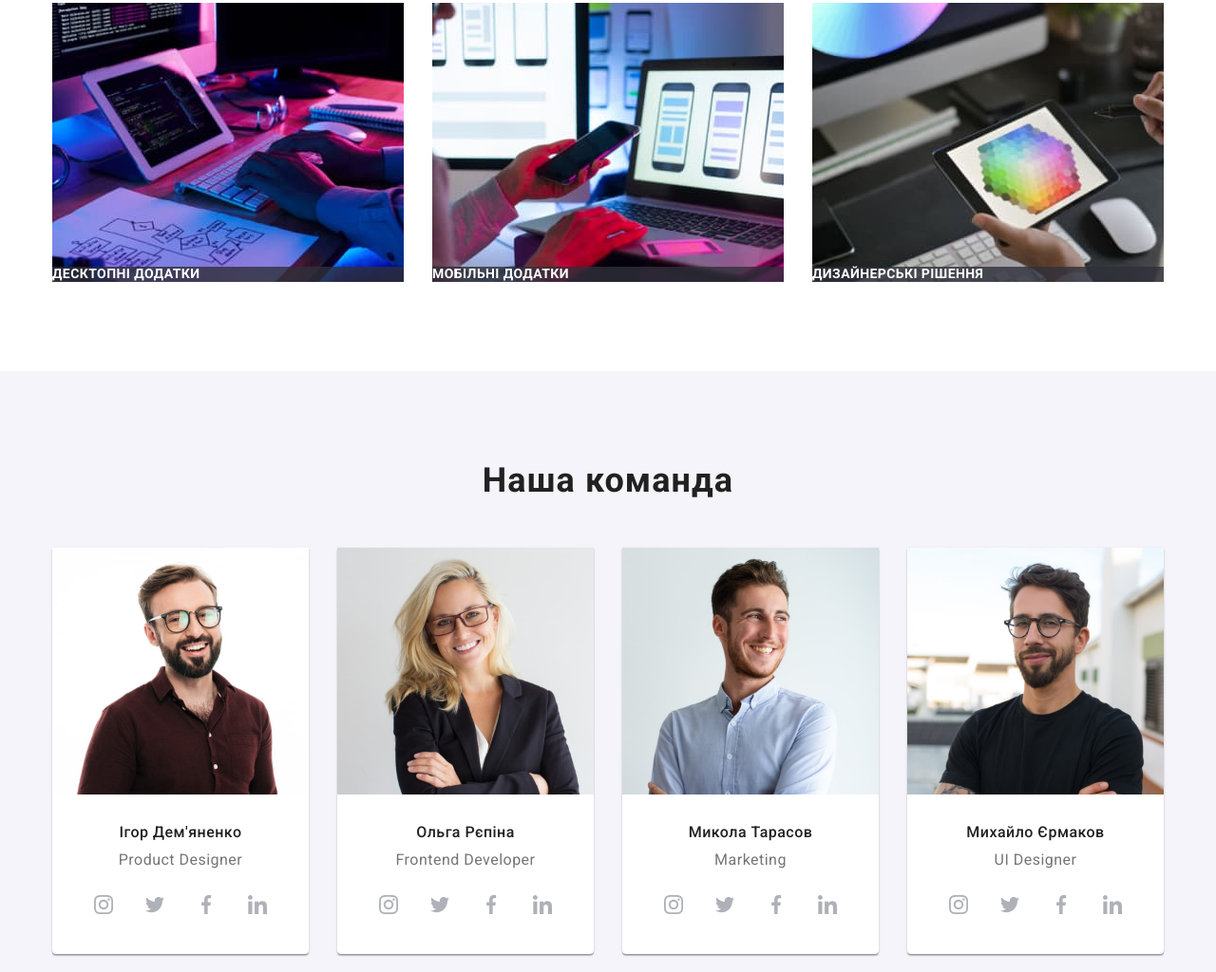
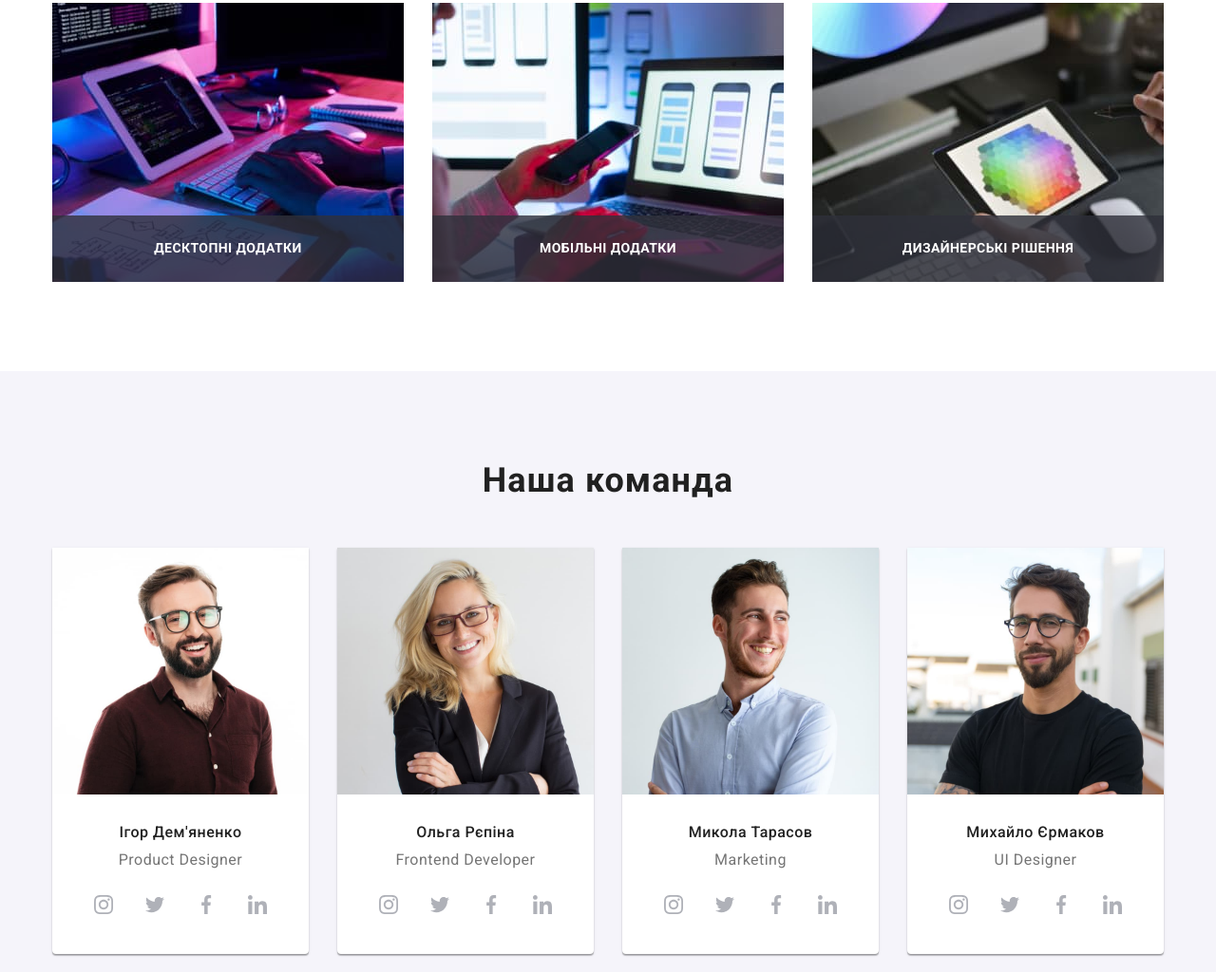
Before and after one commit to Svitlana-Sh/goit-markup-hw-05, a plain HTML site: page index.html in a window 1280 px wide. Shown: the part 1206-2230 px from the top of the page at 95% size. Drawn offline with nearby package versions, Linux system fonts and the light colour scheme.

Commit message:
робота із секцією about
встановлення висоти,
переведення у флекс та центрування

```diff
--- a/css/styles.css
+++ b/css/styles.css
@@ -298,9 +298,9 @@ body {
 
 .about-overlay {
   display: flex;
+  justify-content: center;
   align-items: center;
-  justify-items: center;
-  width: 70px;
+  height: 70px;
   font-weight: 700;
   font-size: 14px;
   line-height: 1.14;
```
